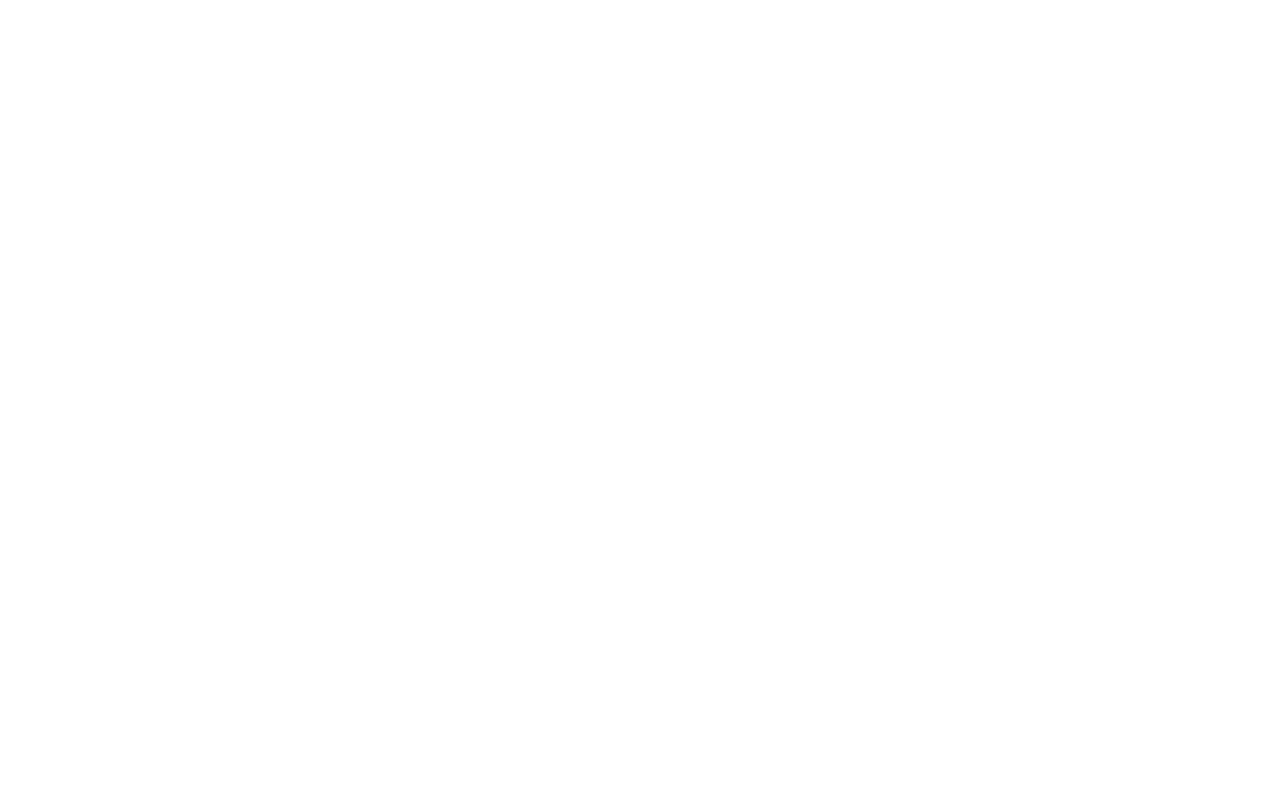
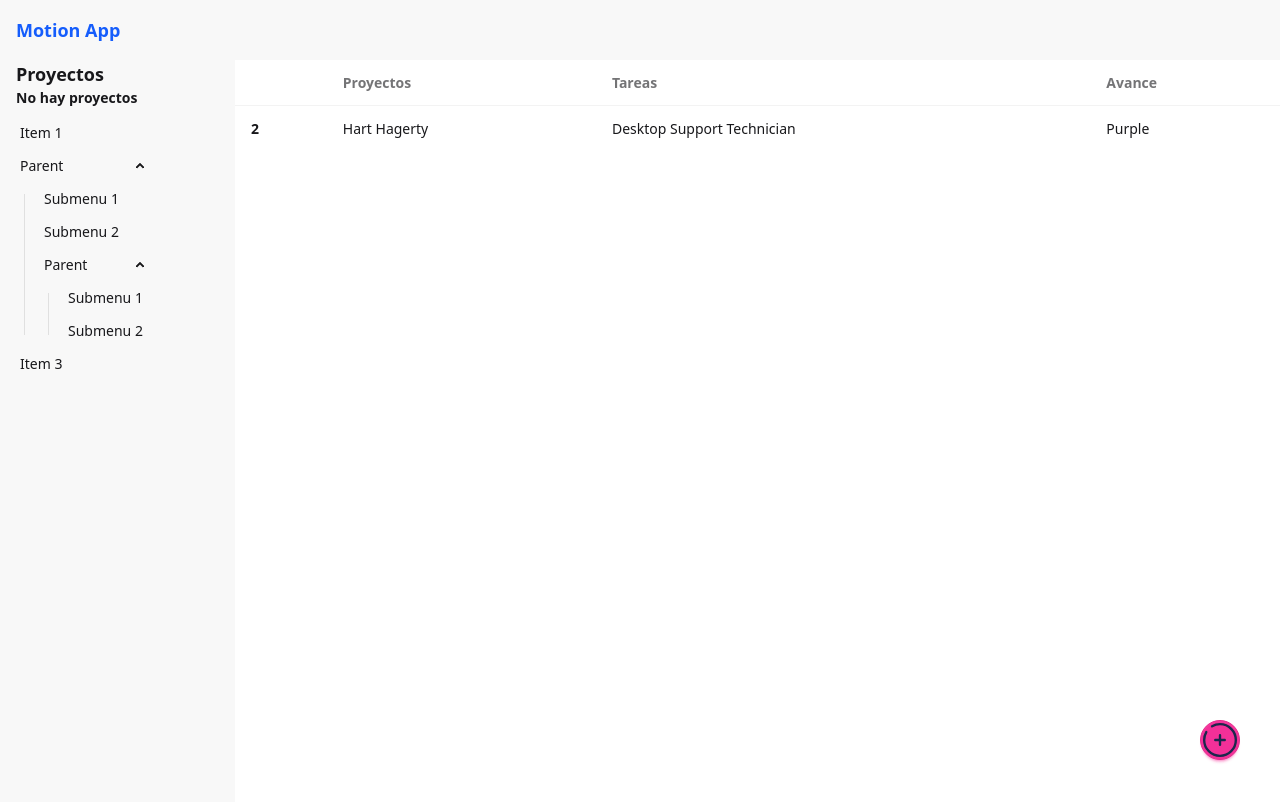
Before and after one commit to SaraGuillenMorales/projects-appp, a Vue app: page /proyects in a window 1280 px wide. Before the commit this address had no page. Shown: the top 802 px of the page. Built offline with nearby package versions, Linux system fonts and the light colour scheme; the HTML template or start-up script is replaced by a standard one.

Commit message:
Componentes de DaisyUi

```diff
--- a/src/modulorum/projects/layouts/ProjectsLayout.vue
+++ b/src/modulorum/projects/layouts/ProjectsLayout.vue
@@ -2,7 +2,7 @@
 
     <SupraMenu></SupraMenu>
 
-<main>
+<main class="flex flex-row">
     <LateralisMenu/>
 
     <router-view></router-view>
--- /dev/null
+++ b/src/modulorum/projects/views/ProjectsViews.vue
@@ -0,0 +1,30 @@
+<template>
+    <div class="overflow-x-auto w-full">
+  <table class="table">
+    <!-- head -->
+    <thead>
+      <tr>
+        <th></th>
+        <th>Proyectos</th>
+        <th>Tareas</th>
+        <th>Avance</th>
+      </tr>
+    </thead>
+    <tbody>
+
+      <tr class="hover:bg-base-300">
+        <th>2</th>
+        <td>Hart Hagerty</td>
+        <td>Desktop Support Technician</td>
+        <td>Purple</td>
+      </tr>
+
+    </tbody>
+  </table>
+
+  <button class="btn btn-circle btn-secondary fixed bottom-10 right-10">
+    <svg viewBox="0 0 24 24" fill="none" xmlns="http://www.w3.org/2000/svg"><g id="SVGRepo_bgCarrier" stroke-width="0"></g><g id="SVGRepo_tracerCarrier" stroke-linecap="round" stroke-linejoin="round"></g><g id="SVGRepo_iconCarrier"> <path d="M15 12L12 12M12 12L9 12M12 12L12 9M12 12L12 15" stroke="#1C274C" stroke-width="1.5" stroke-linecap="round"></path> <path d="M7 3.33782C8.47087 2.48697 10.1786 2 12 2C17.5228 2 22 6.47715 22 12C22 17.5228 17.5228 22 12 22C6.47715 22 2 17.5228 2 12C2 10.1786 2.48697 8.47087 3.33782 7" stroke="#1C274C" stroke-width="1.5" stroke-linecap="round"></path> </g></svg>
+  </button>
+
+</div>
+</template>
--- a/src/router/index.ts
+++ b/src/router/index.ts
@@ -6,8 +6,16 @@
   routes: [
     {
       path: '/',
-      name: 'projects',
+      name: 'home',
+      redirect: {name: 'proyects'},
       component: ProjectsLayout,
+      children: [
+        {
+          path: 'proyects',
+          name: 'proyects',
+          component: () => import('@/modulorum/projects/views/ProjectsViews.vue')
+        }
+      ]
     }
   ],
 })
```
